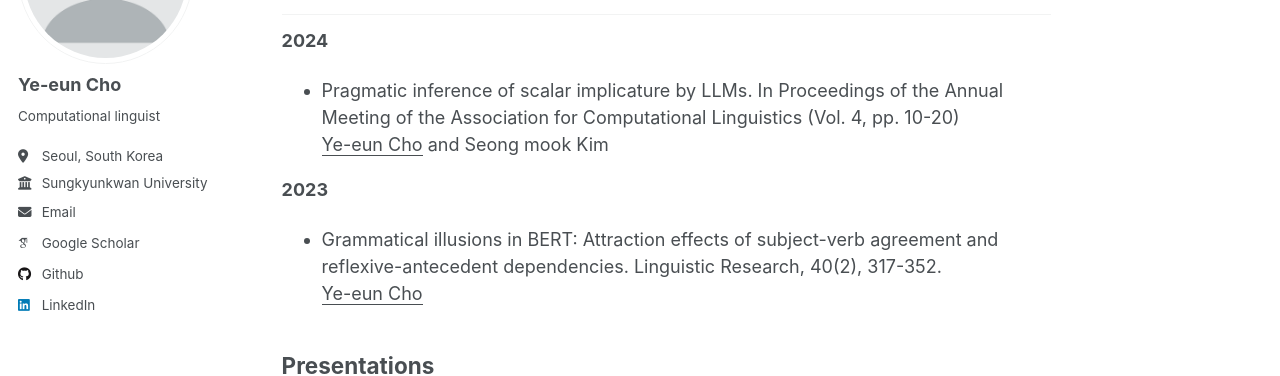
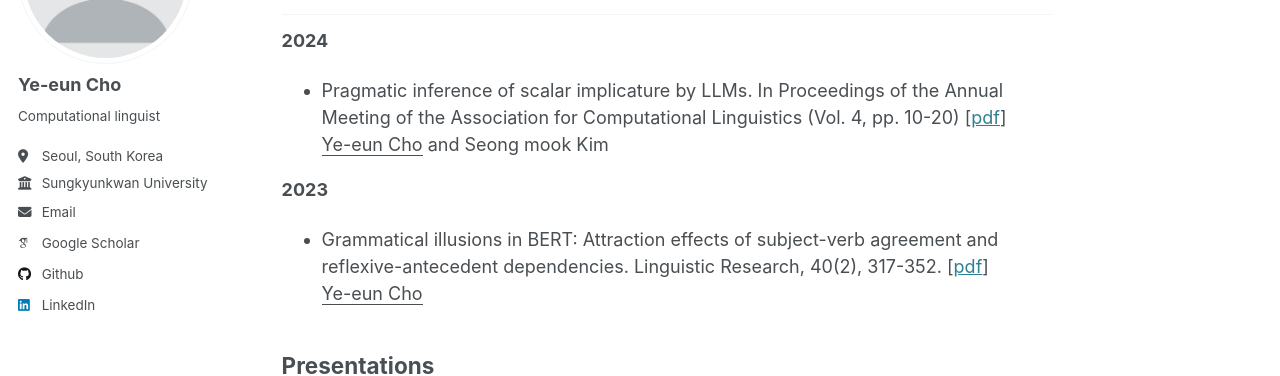
Before and after one commit to joyennn/joyennn, a Jekyll site: the page built from _pages/activities.md, in a window 1280 px wide and 900 px high. Shown: the part 217-593 px from the top of the window. Built offline with Jekyll 4.4.1, drawn with Linux system fonts in a browser that asks for light colours; some web fonts are replaced.

Commit message:
Update activities.md

```diff
--- a/_pages/activities.md
+++ b/_pages/activities.md
@@ -11,12 +11,21 @@ redirect_from:
 Publications
 ------
 **2024**
-* Pragmatic inference of scalar implicature by LLMs. In Proceedings of the Annual Meeting of the Association for Computational Linguistics (Vol. 4, pp. 10-20)
+* Pragmatic inference of scalar implicature by LLMs. In Proceedings of the Annual Meeting of the Association for Computational Linguistics (Vol. 4, pp. 10-20) [[pdf](https://arxiv.org/pdf/2408.06673)]
 <u>Ye-eun Cho</u> and Seong mook Kim
 
+
+
+
 **2023**
-* Grammatical illusions in BERT: Attraction effects of subject-verb agreement and reflexive-antecedent dependencies. Linguistic Research, 40(2), 317-352.
+* Grammatical illusions in BERT: Attraction effects of subject-verb agreement and reflexive-antecedent dependencies. Linguistic Research, 40(2), 317-352. [[pdf](http://isli.khu.ac.kr/journal/content/data/40_2/7.pdf)]
 <u>Ye-eun Cho</u>
+
+
+
+
+
+
 
 
 
@@ -25,9 +34,18 @@ Presentations
 **2025**
 * The effects of using ChatGPT on complexity, accuracy, and fluency in second language writing. AAAL 2025, Denver, Colorado, United States. March 22-25, 2025.
 
+
+
+
 **2024**
 * Pragmatic inference of scalar implicature by LLMs. The 2024 Linguistic Society of Korea Winter Conference, Sungkyunkwan University, Seoul, South Korea. November 23, 2024.
 
+
+
+
 * Pragmatic inference of scalar implicature by LLMs. ACL 2024, Bangkok, Thailand. August 11-16, 2024.
 
+
+
+
 * Prompting strategies of Generative AI for Korean pragmatic inference. The 2024 Seoul International Conference on Linguistics (SICOL-2024), Kyunghee University, Seoul, South Korea. August 8-9, 2024.
```
